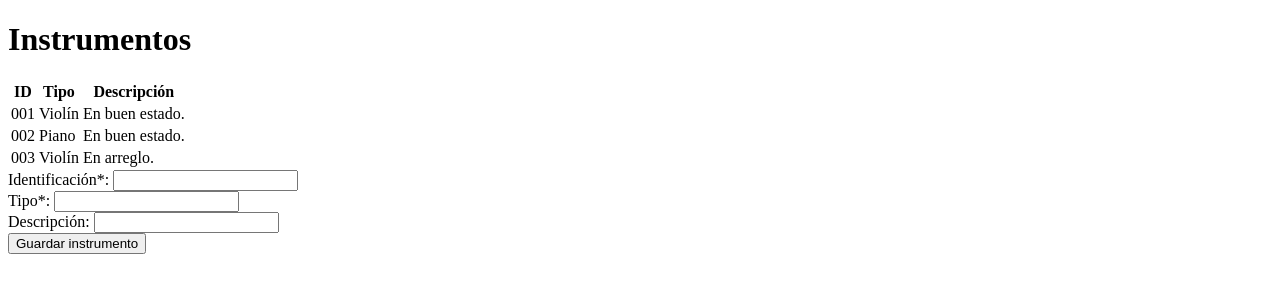
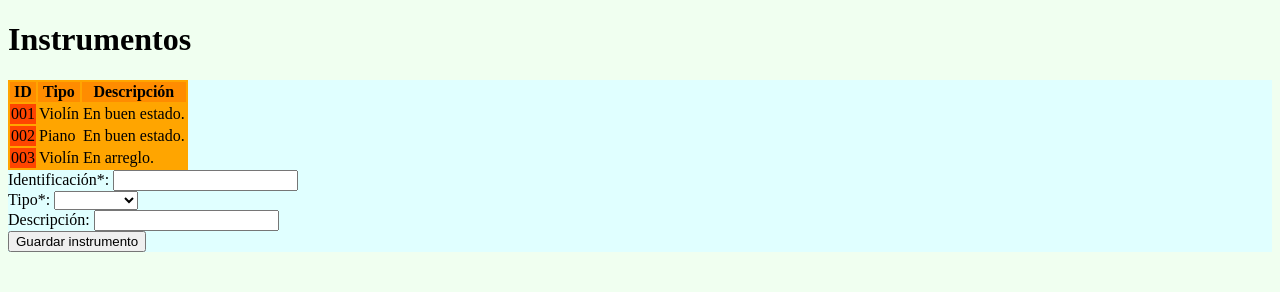
Before and after one commit to fpisoni/tps-proyecto, a plain HTML site: page tp3/index.html in a window 1280 px wide. Drawn offline with Linux system fonts and the light colour scheme.

Commit message:
Finalizacion

```diff
--- a/tp3/index.html
+++ b/tp3/index.html
@@ -1,10 +1,10 @@
 <!DOCTYPE html>
-<head>
-	<meta charset="utf-8">
-	<script src="script.js" type='text/javascript'></script>
-	<style src='style.css' type="text/css"></style>
-</head>
 <html>
+   <head>
+   	<meta charset="utf-8">
+   	<script src="script.js" type='text/javascript'></script>
+   	<link rel="stylesheet" href="style.css">
+   </head>
 	<body>
 		<h1>Instrumentos</h1>
 		<div class="container">
@@ -34,18 +34,26 @@
 					</tr>
 				</tbody>
 			</table>
-			<div id='form'>
+			<form id='form' onsubmit="return saveFunction();">
 				<label for='id'> Identificación*: </label>
-				<input type='number' name='id' class="forminput">
+				<input type='number' name='id' class="forminput" required>
 				<br>
 				<label for='type'> Tipo*: </label>
-				<input type='select' name='type' class="forminput">
+				<select id='type' class='forminput' required>
+               <option></option>
+               <option>Piano</option>
+               <option>Violin</option>
+               <option>Violoncelo</option>
+               <option>Flauta</option>
+               <option>Trombón</option>
+               <option>Oboe</option>
+            </select>
 				<br>
 				<label for='desc'> Descripción: </label>
 				<input type='text' maxlenght='255' name='desc' class="forminput">
 				<br>
-				<button id='s-button' onclick="saveFunction(document)">Guardar instrumento</button>
-			</div>
+				<input id='s-button' type='submit' value="Guardar instrumento">
+			</form>
 		</div>
 	</body>
 
--- a/tp3/script.js
+++ b/tp3/script.js
@@ -1,18 +1,10 @@
 function checkId(id){
    var ar = document.getElementsByClassName('inst-id');
-   Array(ar).map(x=>console.log(x.value));
-   //console.log('inside'+a);
-   console.log(ar);
-   return true;
+   return Array.from(ar).every(x=>parseInt(x.innerText)!=id);
 }
 
-function valueChecks(form,ins){
-   var a = ins[0]!=null && ins[1]!=null && checkId(ins[0].value)
-   console.log(a);
-   return a;
-}
-
-function setUp(row,idCell,typeCell,descCell){
+function setUp(idCell,typeCell,descCell){
+   row = document.createElement('tr');
    idCell.className = 'inst-id';
    typeCell.className = 'inst-ty';
    descCell.className = 'inst-des';
@@ -20,20 +12,21 @@ function setUp(row,idCell,typeCell,descCell){
    row.append(idCell);
    row.append(typeCell);
    row.append(descCell);
+   return row;
 }
 
-function saveFunction(doc){
-   var form = doc.getElementById('form');
-   var ins = form.getElementsByClassName('forminput');
-   if (valueChecks(form,ins)){
-      var row = document.createElement('tr');
+function saveFunction(){
+   var form = document.getElementById('form');
+   var ins = form.elements;
+   if (checkId(ins.id.value)){
       var idCell = document.createElement('td');
       var typeCell = document.createElement('td');
       var descCell = document.createElement('td');
-      idCell.textContent = ins[0].value;
-      typeCell.textContent = ins[1].value;
-      descCell.textContent = ins[2].value;
-      setUp(row,idCell,typeCell,descCell);
+      idCell.textContent = ins.id.value.padStart(3, "0");
+      typeCell.textContent = ins.type.value;
+      descCell.textContent = ins.desc.value;
+      var row = setUp(idCell,typeCell,descCell);
       document.getElementById('t-body').append(row);
    }
+   return false;
 }
--- a/tp3/style.css
+++ b/tp3/style.css
@@ -0,0 +1,19 @@
+table{
+  background-color: orange;
+}
+
+th{
+  background-color: darkorange;
+}
+
+.inst-id{
+  background-color: orangered;
+}
+
+body{
+  background-color: honeydew;
+}
+
+.container{
+  background-color: lightcyan;
+}
```
Also changed, not shown: 1 other file.
